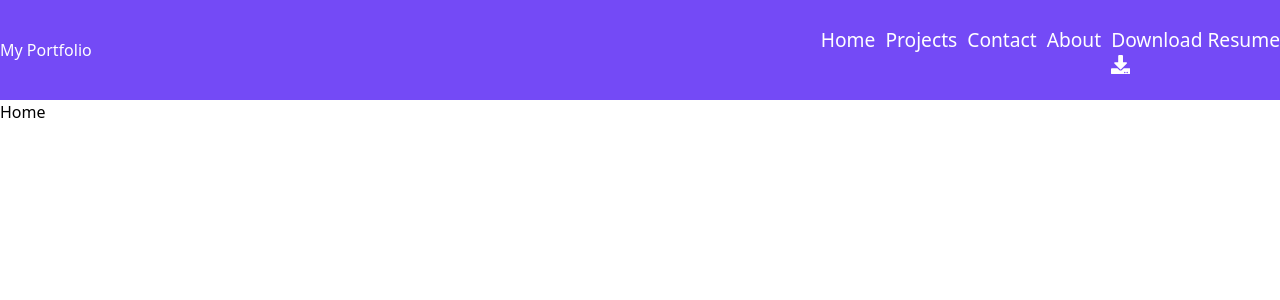
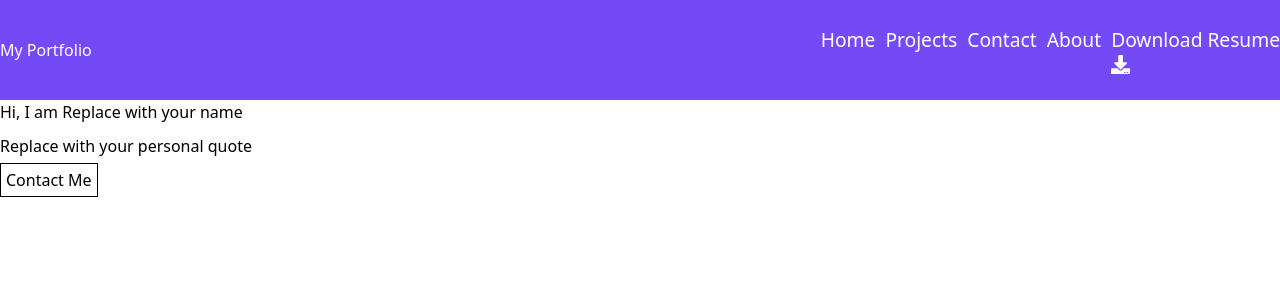
Before and after one commit to javiguerra777/my_portfolio_template, a React (Vite) app: page / in a window 1280 px wide. Shown: the top 300 px of the page. Built offline with nearby package versions, Linux system fonts and the light colour scheme.

Commit message:
feat(home page): home page layout is almost complete

```diff
--- a/src/pages/Home.jsx
+++ b/src/pages/Home.jsx
@@ -1,7 +1,30 @@
+import { NavLink } from "react-router-dom";
+
+const fullName = 'Replace with your name';
+const personalQuote = 'Replace with your personal quote';
+const professionalSummary = 'Replace with your professional summary';
 
 const Home = () => {
   return (
-    <main>Home</main>
+    <main className="home-container">
+      <section className="home-hero home-subsection">
+        <h2 className="text-4xl">Hi, I am {fullName}</h2>
+        <p className="text-lg">{personalQuote}</p>
+        <NavLink to="/contact">Contact Me</NavLink>
+      </section>
+      <section className="overview home-subsection">
+        <h3>Introduction</h3>
+        <h2>Overview.</h2>
+        <p>{professionalSummary}</p>
+        <NavLink to="/about">Learn More About Me</NavLink>
+      </section>
+      <section className="home-subsection">
+        <h3>My Work</h3>
+        <h2>Projects.</h2>
+        <p>I have worked on multiple project, the projects I have worked on demonstrate my skills and experience through real-life examples of my work. Each project is briefly deescribed and includes links to code repositories that showcase my ability to tackle challenging problems. If you are interested in my work click on the link below to go to the project page.</p>
+        <NavLink to="/projects">View Projects</NavLink>
+      </section>
+    </main>
   )
 }
 
--- a/src/styles/home.scss
+++ b/src/styles/home.scss
@@ -0,0 +1,17 @@
+.home-container {
+  flex:1;
+  display: flex;
+  flex-direction: column;
+  .home-subsection {
+    min-height: 100vh;
+  }
+  .home-hero {
+    h2, p {
+      margin-bottom: 10px;
+    }
+    a {
+      border: solid 1px black;
+      padding: 5px;
+    }
+  }
+}
```
